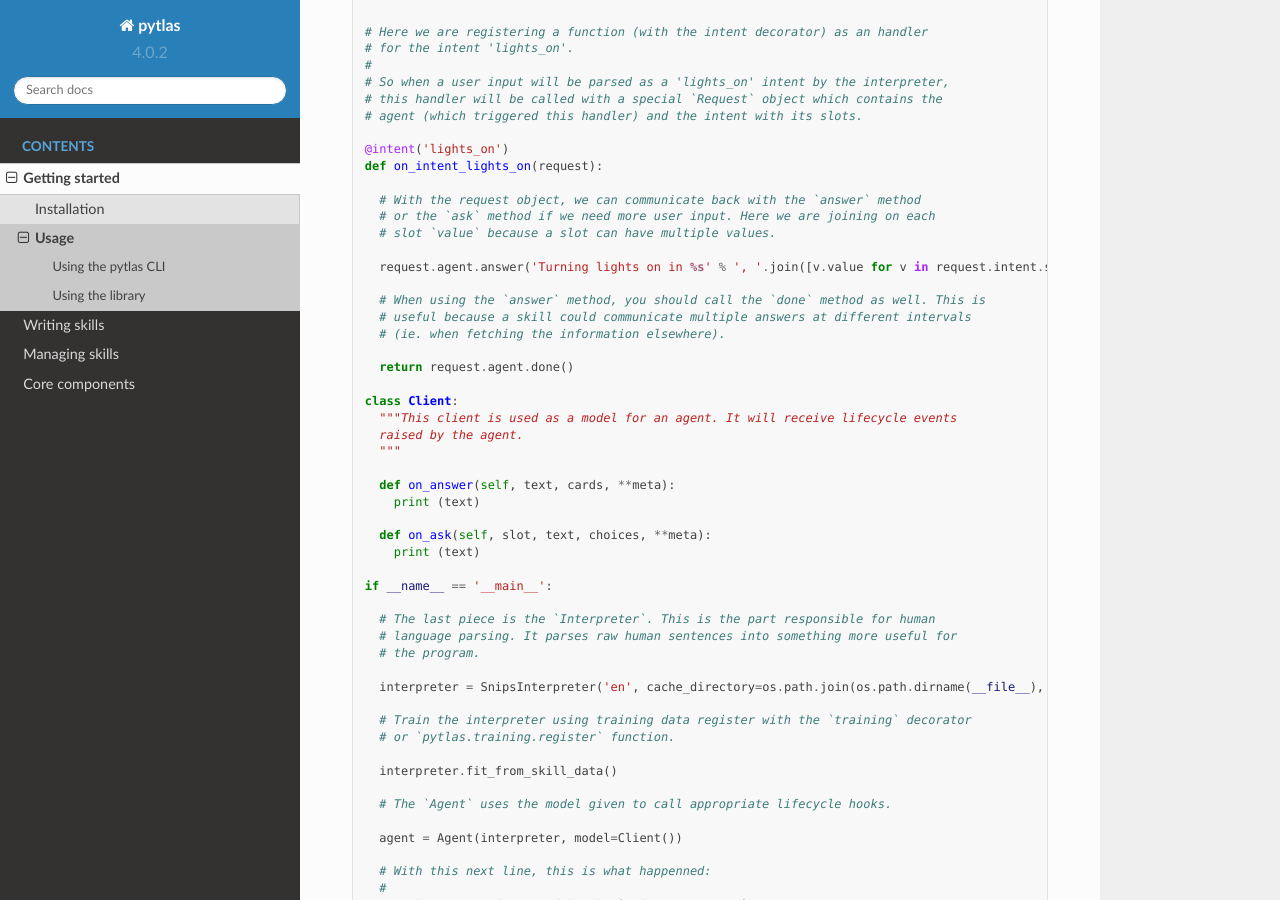
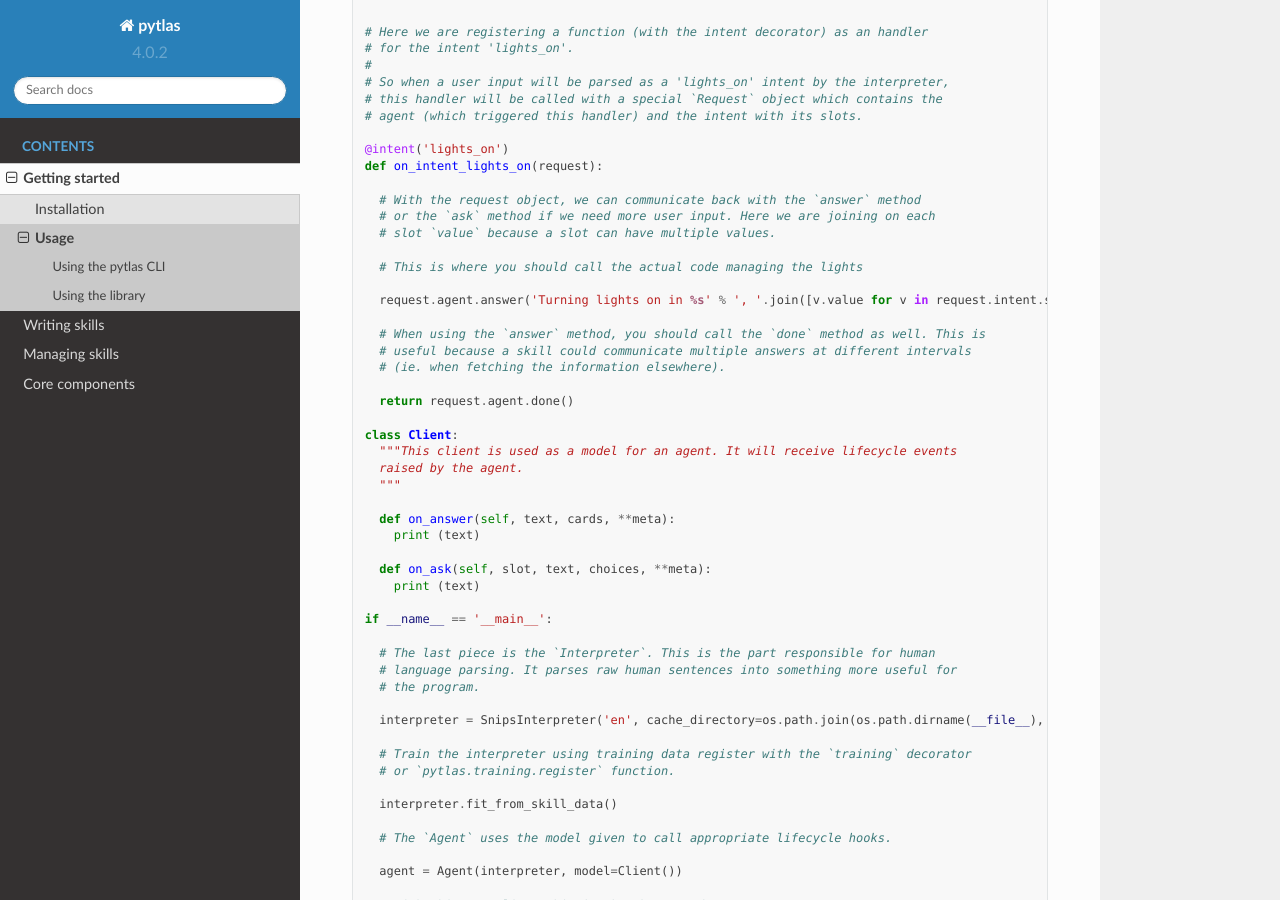
Before and after one commit to atlassistant/pytlas, a Sphinx documentation site: the page built from docs/getting_started/usage.rst, in a window 1280 px wide and 900 px high, scrolled down 1216 px. Built offline with Sphinx 7.4.7 and the Read the Docs theme 2.0.0, drawn with Linux system fonts in a browser that asks for light colours.

Commit message:
Update usage.rst

```diff
--- a/docs/getting_started/usage.rst
+++ b/docs/getting_started/usage.rst
@@ -73,6 +73,8 @@ Here is a snippet which cover the basics of using pytlas inside your own program
     # or the `ask` method if we need more user input. Here we are joining on each
     # slot `value` because a slot can have multiple values.
 
+    # This is where you should call the actual code managing the lights
+
     request.agent.answer('Turning lights on in %s' % ', '.join([v.value for v in request.intent.slot('room')]))
 
     # When using the `answer` method, you should call the `done` method as well. This is
```
